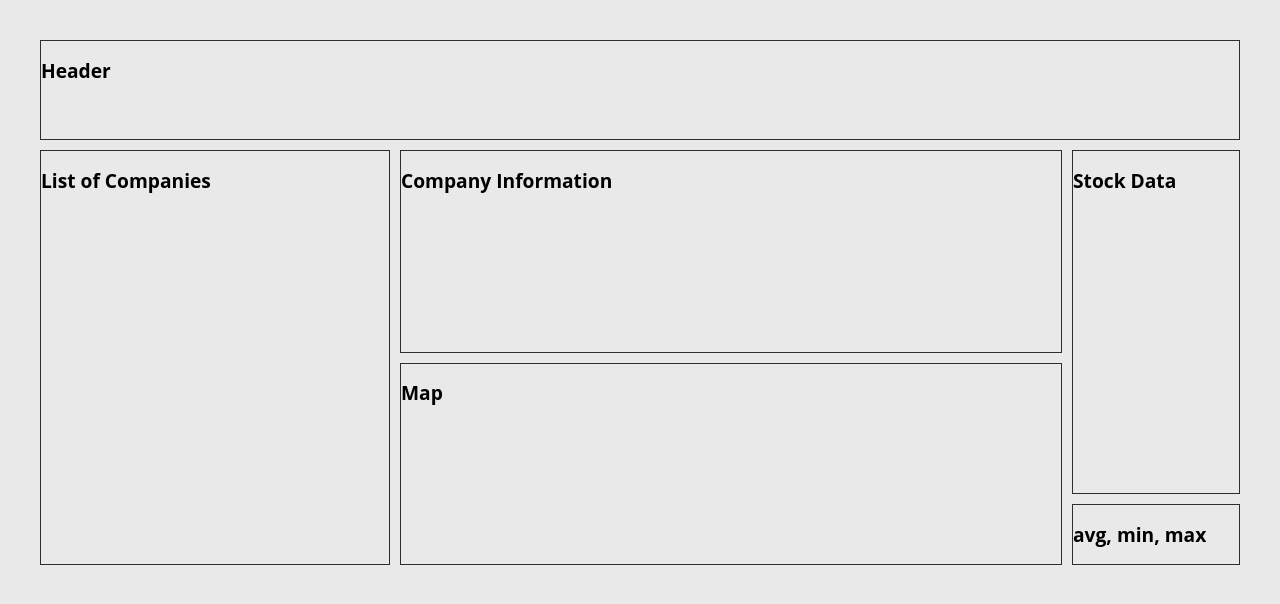
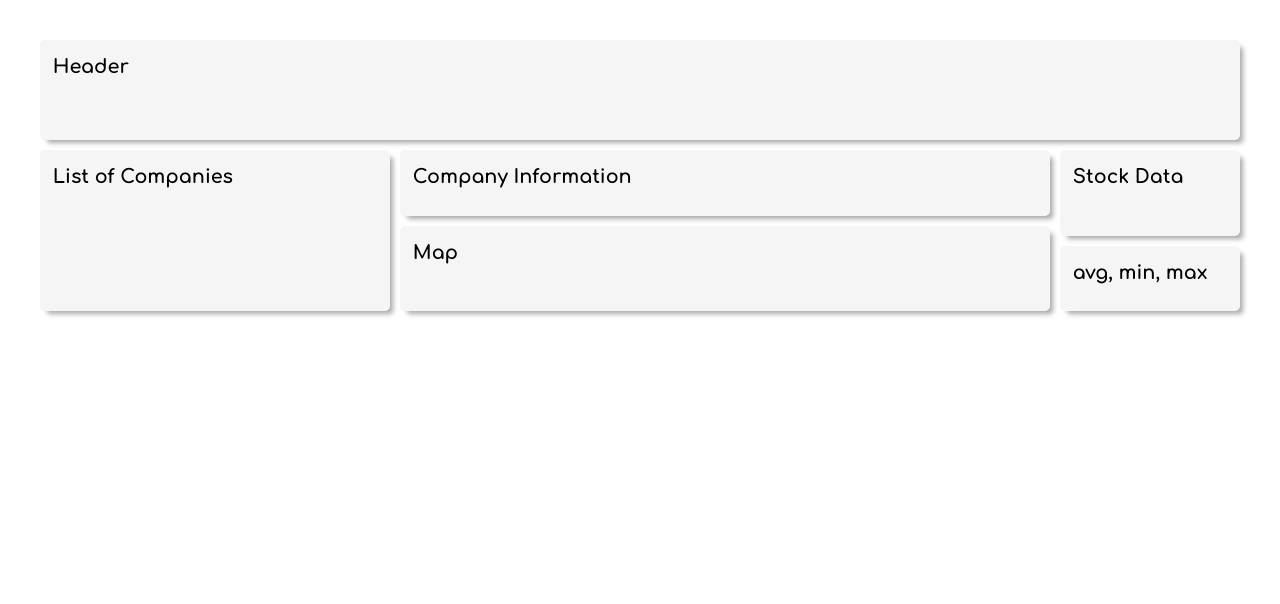
Before and after one commit to Srafington/w2021-assign1, a PHP site: page / in a window 1280 px wide. Shown: the top 604 px of the page. Run offline with PHP 8.4, Linux system fonts and the light colour scheme; some libraries are stand-ins or nearby versions.

Commit message:
Some CSS styling

```diff
--- a/css/a1.css
+++ b/css/a1.css
@@ -1,15 +1,21 @@
+@import url('https://fonts.googleapis.com/css2?family=Comfortaa:wght@700&family=Raleway&display=swap');
+
 body {
     margin: 40px;
-    background-color: #e9e9e9;
-    font-family: Open Sans, sans-serif;
+    /* background-color: #e9e9e9; */
+    font-family: 'Raleway', sans-serif;
     font-size: 0.8rem;
 }
 
+h2{
+    /* padding-left: 1em; */
+    font-family: 'Comfortaa', sans-serif;
+}
 .container {
   display: grid;
   grid-gap: 10px;
-  grid-template-columns: 350px 1fr 1fr;
-  grid-template-rows: 100px repeat(6, 1fr);
+  grid-template-columns: 350px 650px 1fr;
+  grid-template-rows: 100px ;
   height: 100%;
   width: 100%;
 }
@@ -18,7 +24,7 @@ body {
     margin-left: 20px;
     font-size: 14px;
     padding: 12px 65px 12px 40px;
-    border: 1px solid rgb(2, 2, 2);
+    /* border: 1px solid rgb(2, 2, 2); */
     margin-bottom: 12px;
 }
 
@@ -31,7 +37,7 @@ body {
 }
 
 ul#companyList li {
-    border: 1px solid rgb(128, 125, 125);
+    /* border: 1px solid rgb(128, 125, 125); */
     display: block;
     cursor: pointer;
     margin-bottom: 10px;
@@ -40,7 +46,11 @@ ul#companyList li {
 
 }
 #companyList li:hover{
-    background-color: rgb(179, 177, 177);
+    background-color: rgb(236, 236, 236);
+    border-radius: 5px;
+    box-shadow: 5px 5px 5px -2px #aaa;
+    transition: .15s;
+
 }
 
 div.b section {
@@ -49,12 +59,17 @@ div.b section {
 }
 
 #map {
-    margin: 30px;
-    width: 600px;
+    border-radius: 5px;
+    max-width: 100%;
+    box-shadow: 4px 4px 3px -1px #aaa;
 }
 
 .box {
-    border: 1px solid rgba(0, 0, 0, 0.8);
+    border: 0px solid rgba(170, 170, 170, 0.8);
+    border-radius: 5px;
+    box-shadow: 5px 5px 5px -2px #aaa;
+    background-color: #f5f5f5;
+    padding: 0em 1em 1em 1em;
 }
 
 .h {
@@ -70,6 +85,7 @@ div.b section {
 .b {
     grid-column: 2 / span 1;
     grid-row: 2 / span 3;
+    object-fit: scale-down;
 }
 
 .c {
@@ -86,3 +102,10 @@ div.b section {
     grid-column: 3 / span 1;
     grid-row: 7 / span 1;
 }
+fieldset{
+    border: none;
+}
+#logo {
+    max-width: 100%;
+    max-height: 15em;
+}
```
